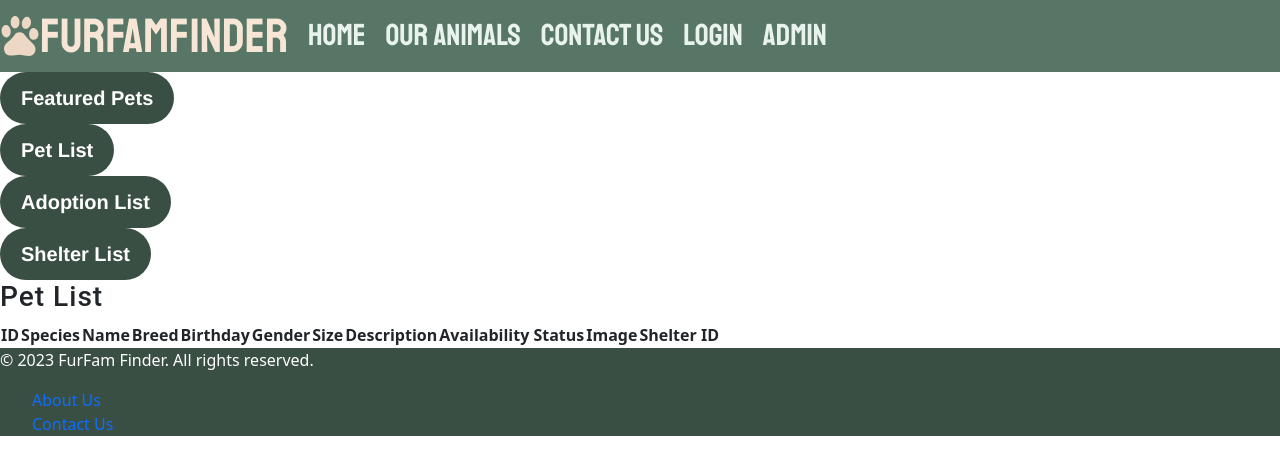
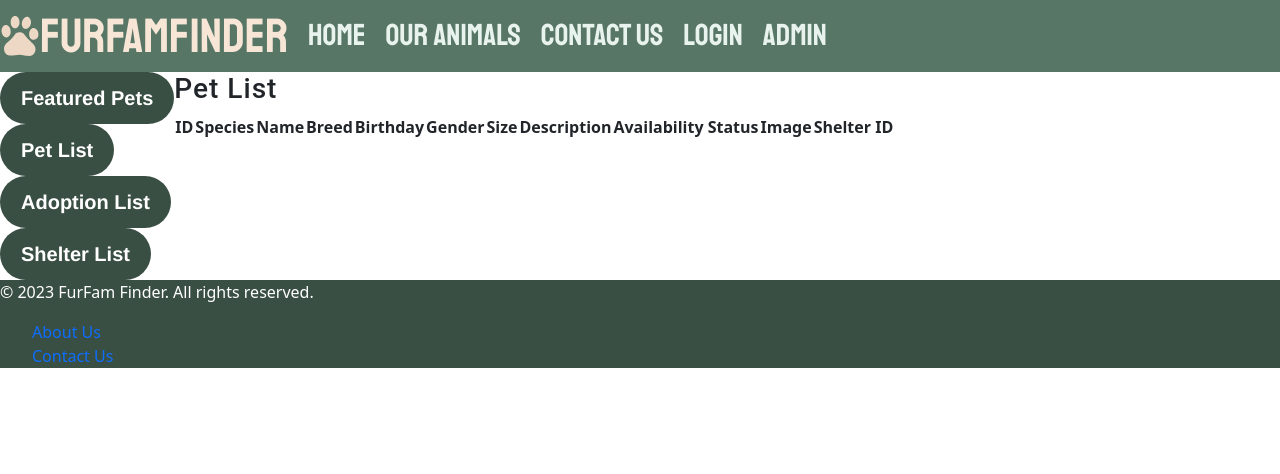
Before and after one commit to GalePerez/furfam-finder, a React (Vite) app: page /admin-pet-list in a window 1280 px wide. Shown: the top 474 px of the page. Built offline with nearby package versions, Linux system fonts and the light colour scheme; a web font is replaced by a local one.

Commit message:
Fixed Admin Aside

```diff
--- a/src/App.jsx
+++ b/src/App.jsx
@@ -15,8 +15,9 @@ import store from "./store/store";
 import AdminAdoptionList from "./pages/admin-functions/AdminAdoptionList";
 import AdminPetList from "./pages/admin-functions/AdminPetList";
 import AdminShelterList from "./pages/admin-functions/AdminShelterList";
-import AdminFeaturedPets from "./pages/AdminFeaturedPets";
-import AdminContainer from "./pages/admin-functions/AdminContainer";
+import AdminFeaturedPets from "./pages/admin-functions/AdminFeaturedPets";
+import AdminContainer from "./components/AdminAside";
+import AdminAside from "./components/AdminAside";
 
 
 function App() {
@@ -27,21 +28,16 @@ function App() {
         <NavBar />
           <Routes>
             <Route path="/" element={<Home />} />
-            <Route path="our-animals" element={<OurAnimals />} />
-            <Route path="contact-us" element={<ContactUs />} />
-            <Route path="about-us" element={<AboutUs />} />
-            <Route path="login" element={<Login />} />
-            <Route path="admin" element={<Admin />} />
+            <Route path="/our-animals" element={<OurAnimals />} />
+            <Route path="/contact-us" element={<ContactUs />} />
+            <Route path="/about-us" element={<AboutUs />} />
+            <Route path="/login" element={<Login />} />
+            <Route path="/admin-featured-pets" element={<AdminFeaturedPets />} />
+            <Route path="/admin-pet-list" element={<AdminPetList />} />
+            <Route path="/admin-adoption-list" element={<AdminAdoptionList />} />
+            <Route path="/admin-shelter-list" element={<AdminShelterList />} />
           </Routes>
         <MainContainer />
-        <AdminContainer />
-              <Routes>
-              <Route path="/featured-pets" element={<AdminFeaturedPets />} />
-              <Route path="/admin-pet-list" element={<AdminPetList />} />
-              <Route path="/admin-adoption-list" element={<AdminAdoptionList />} />
-              <Route path="/admin-shelter-list" element={<AdminShelterList />} />
-              </Routes>
-
         <Footer />
       </BrowserRouter>
     </Provider>
--- /dev/null
+++ b/src/components/AdminAside.jsx
@@ -0,0 +1,41 @@
+import { Link } from "react-router-dom";
+
+
+function AdminAside() {
+    return (
+        <>
+            <div className="aside">
+                <div className="button1">
+                    <Link to="/admin-featured-pets">
+                        <button>
+                            Featured Pets
+                        </button>
+                    </Link>
+                </div>
+                <div className="button2">
+                    <Link to="/admin-pet-list">
+                        <button>
+                            Pet List
+                        </button>
+                    </Link>
+                </div>
+                <div className="button3">
+                    <Link to="/admin-adoption-list">
+                        <button>
+                            Adoption List
+                        </button>
+                    </Link>
+                </div>
+                <div className="button4">
+                    <Link to="/admin-shelter-list">
+                        <button>
+                            Shelter List
+                        </button>
+                    </Link>
+                </div>
+            </div>
+        </>
+    )
+}
+
+export default AdminAside
--- /dev/null
+++ b/src/components/AdminContainer.jsx
@@ -0,0 +1,16 @@
+import AdminAside from "./AdminAside";
+
+function AdminContainer(props) {
+    return (
+        <>
+            <div className="d-flex">
+                <AdminAside />
+
+                {props.children}
+
+            </div>
+        </>
+    )
+}
+
+export default AdminContainer
--- a/src/components/Navbar.jsx
+++ b/src/components/Navbar.jsx
@@ -101,7 +101,7 @@ function NavBar() {
                             </Link>
                         </li>
                         <li className="nav-item">
-                        <Link to="/admin" className="nav-link">
+                        <Link to="/admin-featured-pets" className="nav-link">
                             Admin
                             </Link>
                         </li>
--- a/src/pages/AdminFeaturedPets.jsx
+++ /dev/null
@@ -1,11 +0,0 @@
-import FeaturedPets from "../components/FeaturedPets"
-
-function AdminFeaturedPets() {
-    return (
-        <>
-            <FeaturedPets />
-        </>
-    )
-}
-
-export default AdminFeaturedPets
--- a/src/pages/admin-functions/AdminAdoptionList.jsx
+++ b/src/pages/admin-functions/AdminAdoptionList.jsx
@@ -1,10 +1,11 @@
 import { useState } from "react";
+import AdminContainer from "../../components/AdminContainer";
 
 function AdminAdoptionList() {
     const [adoptions, setAdoptions] = useState([]);
     const [error, setError] = useState(null);
     return <>
-
+    <AdminContainer>
       <div>
         <h3>Adoption List</h3>
         {error ? (
@@ -36,6 +37,7 @@ function AdminAdoptionList() {
           </table>
         )}
       </div>
+    </AdminContainer>
     </>
 }
 
--- a/src/pages/admin-functions/AdminContainer.jsx
+++ /dev/null
@@ -1,46 +0,0 @@
-import { Link } from "react-router-dom";
-
-
-function AdminContainer() {
-    return (
-        <>
-            <div className="maincontainer">
-                <div className="aside">
-                    <div className="button1">
-                        <Link to="/featured-pets">
-                            <button>
-                                Featured Pets
-                            </button>
-                        </Link>
-                    </div>
-                    <div className="button2">
-                        <Link to="/admin-pet-list">
-                            <button>
-                                Pet List
-                            </button>
-                        </Link>
-                    </div>
-                    <div className="button3">
-                        <Link to="/admin-adoption-list">
-                            <button>
-                                Adoption List
-                            </button>
-                        </Link>
-                    </div>
-                    <div className="button4">
-                        <Link to="/admin-shelter-list">
-                            <button>
-                                Shelter List
-                            </button>
-                        </Link>
-                    </div>
-                </div>
-                <div className="workspace">
-
-                </div>
-            </div>
-        </>
-    )
-}
-
-export default AdminContainer
--- /dev/null
+++ b/src/pages/admin-functions/AdminFeaturedPets.jsx
@@ -0,0 +1,14 @@
+import FeaturedPets from "../../components/FeaturedPets"
+import AdminContainer from "../../components/AdminContainer"
+
+function AdminFeaturedPets() {
+    return (
+        <>
+            <AdminContainer>
+                <FeaturedPets />
+            </AdminContainer>
+        </>
+    )
+}
+
+export default AdminFeaturedPets
--- a/src/pages/admin-functions/AdminPetList.jsx
+++ b/src/pages/admin-functions/AdminPetList.jsx
@@ -1,6 +1,7 @@
 import React, { useEffect } from 'react';
 import { useSelector, useDispatch } from 'react-redux';
 import { setPetList } from '../../store/petActions';
+import AdminContainer from '../../components/AdminContainer';
 
 
 function AdminPetList() {
@@ -20,6 +21,8 @@ function AdminPetList() {
     fetchPets();
   }, [dispatch]);
   return <>
+
+    <AdminContainer>
 
       <div>
         <h3>Pet List</h3>
@@ -58,6 +61,7 @@ function AdminPetList() {
           </tbody>
         </table>
       </div>
+    </AdminContainer>
 
 
   </>
--- a/src/pages/admin-functions/AdminShelterList.jsx
+++ b/src/pages/admin-functions/AdminShelterList.jsx
@@ -1,4 +1,5 @@
 import { useState } from "react";
+import AdminContainer from "../../components/AdminContainer";
 
 function AdminShelterList() {
   const [shelters, setShelters] = useState([]);
@@ -6,6 +7,7 @@ function AdminShelterList() {
 
   return <>
 
+    <AdminContainer>
       <div>
         <h3>Shelter List</h3>
         {error ? (
@@ -35,6 +37,7 @@ function AdminShelterList() {
           </table>
         )}
       </div>
+    </AdminContainer>
 
   </>
 }
```
Also changed, not shown: src/pages/Admin.jsx (+7 -5 lines), 1 other file (tests, documents, lock files or other folders). Lines whose indentation alone changed are shown as unchanged.
